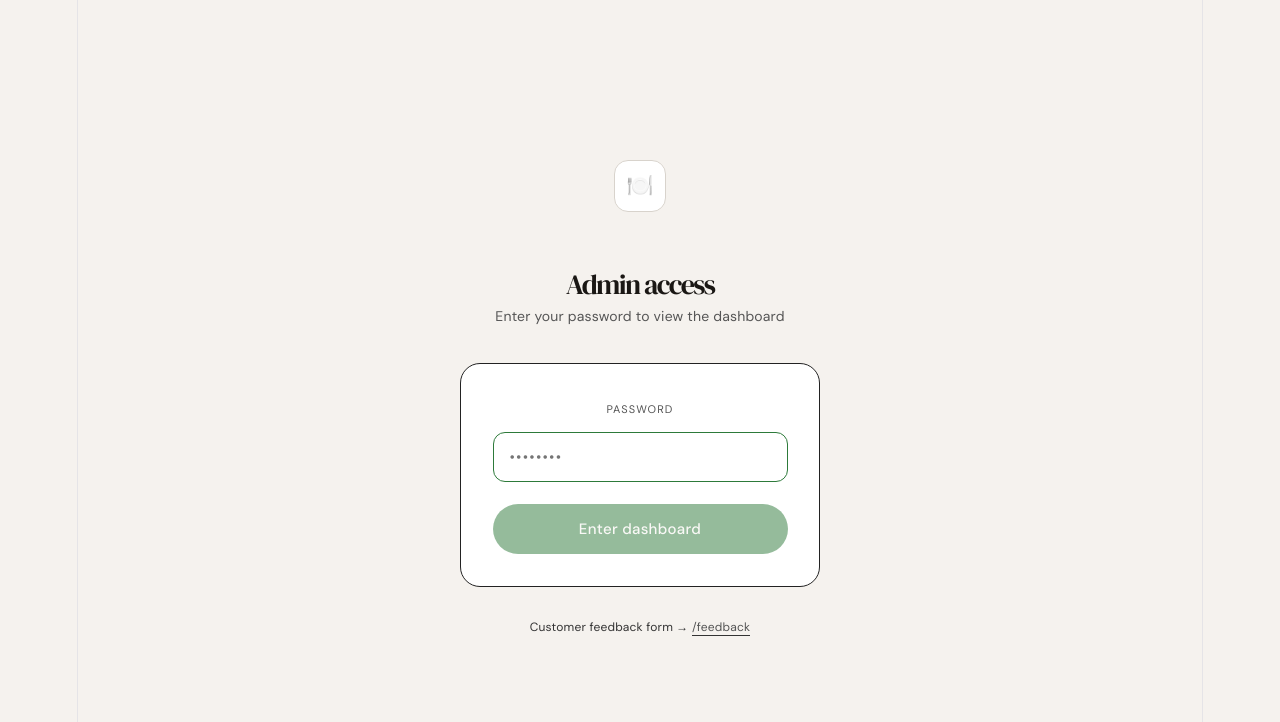
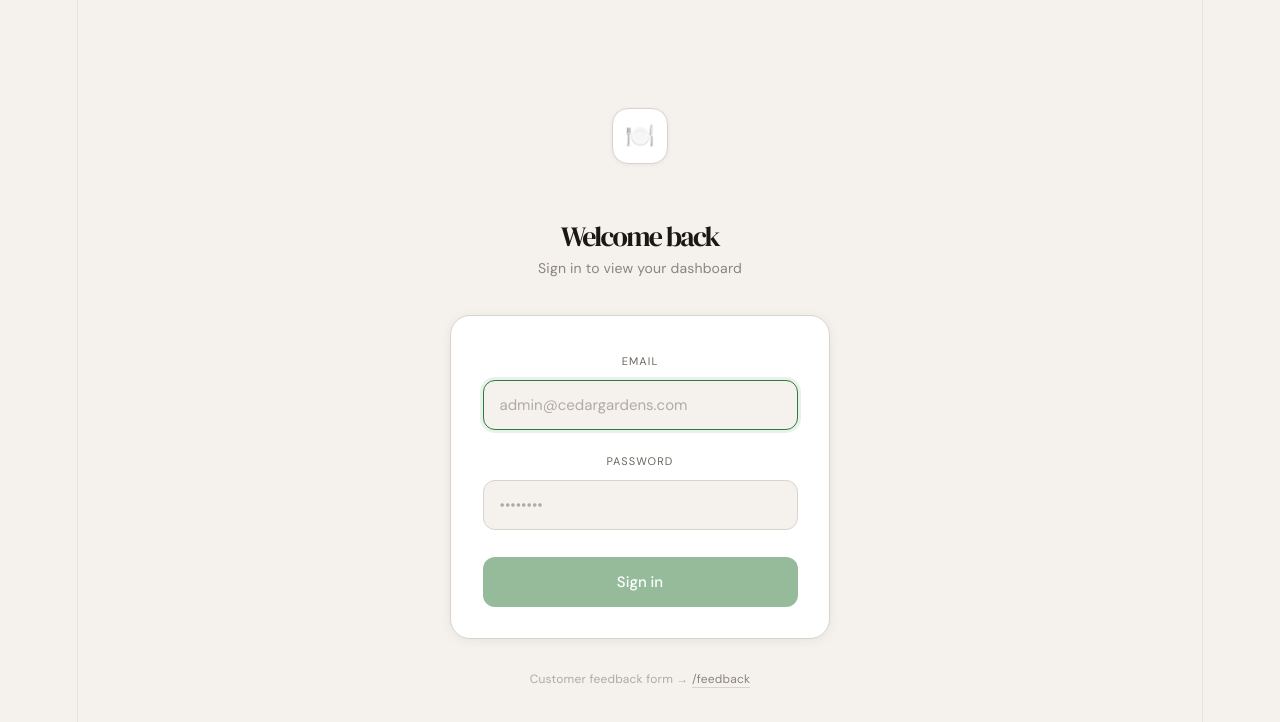
Before and after one commit to sharon-kathambi/lit-it-academy-project, a React (Vite) app in the folder client/: page /admin in a window 1280 px wide. Shown: the top 722 px of the page. Built offline with nearby package versions, Linux system fonts and the light colour scheme; no server answers.

Commit message:
feat:added the env for auth

```diff
--- a/client/src/App.jsx
+++ b/client/src/App.jsx
@@ -25,6 +25,7 @@ export default function App() {
       <Routes>
         <Route path="/feedback" element={<FeedbackForm />} />
         <Route path="/admin"    element={<ProtectedAdmin />} />
+
         <Route path="*"         element={<Navigate to="/feedback" replace />} />
       </Routes>
   );
--- a/client/src/pages/AdminDashboard.jsx
+++ b/client/src/pages/AdminDashboard.jsx
@@ -63,7 +63,7 @@ const CustomTooltip = ({ active, payload, label }) => {
   return null;
 };
 
-export default function AdminDashboard() {
+export default function AdminDashboard({ onLogout }) {
   const [days, setDays]         = useState(30);
   const [stats, setStats]       = useState(null);
   const [reviews, setReviews]   = useState([]);
@@ -175,11 +175,24 @@ export default function AdminDashboard() {
               Cedar Gardens & Restaurant
             </h1>
           </div>
-          <select value={days} onChange={e => setDays(Number(e.target.value))}>
-            <option value={7}>Last 7 days</option>
-            <option value={30}>Last 30 days</option>
-            <option value={90}>Last 90 days</option>
-          </select>
+           <div style={{ display: "flex", flexDirection: "column", alignItems: "flex-end", gap: "8px" }}>
+            <select value={days} onChange={e => setDays(Number(e.target.value))}>
+              <option value={7}>Last 7 days</option>
+              <option value={30}>Last 30 days</option>
+              <option value={90}>Last 90 days</option>
+            </select>
+            <button
+              onClick={() => { sessionStorage.removeItem("admin_authed"); if (onLogout) onLogout(); }}
+              style={{
+                background: "none", border: "0.5px solid #d8d3cc",
+                borderRadius: "99px", color: "#8a8480", fontSize: "12px",
+                padding: "5px 14px", cursor: "pointer",
+                fontFamily: "'DM Sans', sans-serif",
+              }}
+            >
+              Log out
+            </button>
+          </div>
         </div>
 
         {/* Stat cards */}
@@ -335,7 +348,7 @@ export default function AdminDashboard() {
             rel="noreferrer"
             style={{ fontSize: "12px", color: "#444", textDecoration: "none", borderBottom: "0.5px solid #333", paddingBottom: "2px" }}
           >
-            Download QR code
+            Feedback Form
           </a>
         </div>
 
--- a/client/src/pages/Login.jsx
+++ b/client/src/pages/Login.jsx
@@ -1,31 +1,40 @@
 import { useState } from "react";
 
-const ADMIN_TOKEN = import.meta.env.VITE_ADMIN_TOKEN || "changeme";
+const ADMIN_EMAIL = import.meta.env.VITE_ADMIN_EMAIL;
+const ADMIN_TOKEN = import.meta.env.VITE_ADMIN_TOKEN;
 
 export default function Login({ onLogin }) {
+  const [email, setEmail]       = useState("");
   const [password, setPassword] = useState("");
   const [error, setError]       = useState("");
   const [loading, setLoading]   = useState(false);
+  const [shake, setShake]       = useState(false);
+
+  function triggerShake() {
+    setShake(true);
+    setTimeout(() => setShake(false), 400);
+  }
 
   function handleSubmit() {
-    if (!password) return;
+    if (!email || !password) {
+      setError("Please enter both email and password.");
+      triggerShake();
+      return;
+    }
     setLoading(true);
     setError("");
 
     setTimeout(() => {
-      if (password === ADMIN_TOKEN) {
+      if (email.trim() === ADMIN_EMAIL.trim() && password === ADMIN_TOKEN) {
         sessionStorage.setItem("admin_authed", "true");
-        onLogin();
+        if (onLogin) onLogin();
       } else {
-        setError("Incorrect password. Try again.");
+        setError("Incorrect email or password.");
         setPassword("");
+        triggerShake();
       }
       setLoading(false);
     }, 600);
-  }
-
-  function handleKey(e) {
-    if (e.key === "Enter") handleSubmit();
   }
 
   return (
@@ -39,43 +48,56 @@ export default function Login({ onLogin }) {
           to   { opacity: 1; transform: translateY(0); }
         }
         @keyframes shake {
-          0%, 100% { transform: translateX(0); }
-          20%       { transform: translateX(-8px); }
-          40%       { transform: translateX(8px); }
-          60%       { transform: translateX(-5px); }
-          80%       { transform: translateX(5px); }
+          0%,100% { transform: translateX(0); }
+          20%     { transform: translateX(-8px); }
+          40%     { transform: translateX(8px); }
+          60%     { transform: translateX(-5px); }
+          80%     { transform: translateX(5px); }
         }
         .shake { animation: shake 0.4s ease; }
         .login-input {
           width: 100%;
-          background: #ffffff;
+          background: #f5f2ee;
           border: 0.5px solid #d8d3cc;
           border-radius: 12px;
           color: #1a1714;
           font-size: 15px;
           padding: 14px 16px;
           font-family: 'DM Sans', sans-serif;
-          transition: border-color 0.2s;
-          letter-spacing: 0.08em;
+          transition: border-color 0.2s, box-shadow 0.2s;
         }
-        .login-input:focus { outline: none; border-color: #2d7a3a; }
-        .login-input.error-field { border-color: #f09595; }
+        .login-input:focus {
+          outline: none;
+          border-color: #2d7a3a;
+          box-shadow: 0 0 0 3px rgba(45,122,58,0.1);
+        }
+        .login-input.err { border-color: #c0392b; }
+        .login-input::placeholder { color: #b0aaa4; }
         .login-btn {
           width: 100%;
           background: #2d7a3a;
           border: none;
-          border-radius: 99px;
-          color: #f5f2ee;
+          border-radius: 12px;
+          color: #ffffff;
           font-size: 15px;
           font-weight: 500;
           padding: 15px;
           cursor: pointer;
           font-family: 'DM Sans', sans-serif;
-          transition: background 0.2s, opacity 0.2s;
-          letter-spacing: 0.02em;
+          transition: background 0.2s;
+          margin-top: 4px;
         }
-        .login-btn:hover:not(:disabled) { background: #b8e078; }
+        .login-btn:hover:not(:disabled) { background: #245f2e; }
         .login-btn:disabled { opacity: 0.5; cursor: not-allowed; }
+        .lbl {
+          font-size: 11px;
+          color: #6b6560;
+          text-transform: uppercase;
+          letter-spacing: 0.1em;
+          margin-bottom: 6px;
+          display: block;
+          font-family: 'DM Sans', sans-serif;
+        }
       `}</style>
 
       <div style={{
@@ -89,19 +111,14 @@ export default function Login({ onLogin }) {
         fontFamily: "'DM Sans', sans-serif",
       }}>
 
-        {/* Logo mark */}
+        {/* Logo */}
         <div style={{
-          width: "52px",
-          height: "52px",
-          borderRadius: "14px",
-          background: "#ffffff",
-          border: "0.5px solid #d8d3cc",
-          display: "flex",
-          alignItems: "center",
-          justifyContent: "center",
-          fontSize: "22px",
-          marginBottom: "1.5rem",
+          width: "56px", height: "56px", borderRadius: "16px",
+          background: "#ffffff", border: "0.5px solid #d8d3cc",
+          display: "flex", alignItems: "center", justifyContent: "center",
+          fontSize: "24px", marginBottom: "1.5rem",
           animation: "fadeUp 0.3s ease both",
+          boxShadow: "0 1px 4px rgba(0,0,0,0.06)",
         }}>
           🍽️
         </div>
@@ -110,80 +127,79 @@ export default function Login({ onLogin }) {
         <div style={{ textAlign: "center", marginBottom: "2rem", animation: "fadeUp 0.35s ease 0.05s both" }}>
           <h1 style={{
             fontFamily: "'DM Serif Display', Georgia, serif",
-            color: "#1a1714",
-            fontSize: "28px",
-            fontWeight: 400,
-            marginBottom: "8px",
+            color: "#1a1714", fontSize: "28px", fontWeight: 400, marginBottom: "8px",
           }}>
-            Admin access
+            Welcome back
           </h1>
-          <p style={{ color: "#555", fontSize: "14px", lineHeight: 1.6 }}>
-            Enter your password to view the dashboard
+          <p style={{ color: "#8a8480", fontSize: "14px", lineHeight: 1.6 }}>
+            Sign in to view your dashboard
           </p>
         </div>
 
         {/* Card */}
-        <div style={{
-          width: "100%",
-          maxWidth: "360px",
-          background: "#ffffff",
-          border: "0.5px solid #222",
-          borderRadius: "20px",
-          padding: "1.75rem",
+        <div
+          className={shake ? "shake" : ""}
+          style={{
+            width: "100%", maxWidth: "380px",
+            background: "#ffffff", border: "0.5px solid #d8d3cc",
+            borderRadius: "20px", padding: "1.75rem",
             animation: "fadeUp 0.4s ease 0.1s both",
-        }}>
-          <label style={{
-            fontSize: "11px",
-            color: "#555",
-            textTransform: "uppercase",
-            letterSpacing: "0.1em",
-            display: "block",
-            marginBottom: "10px",
-          }}>
-            Password
-          </label>
+            boxShadow: "0 2px 12px rgba(0,0,0,0.06)",
+          }}
+        >
+          {/* Email */}
+          <div style={{ marginBottom: "1rem" }}>
+            <label className="lbl">Email</label>
+            <input
+              type="email"
+              className={`login-input ${error ? "err" : ""}`}
+              value={email}
+              onChange={e => { setEmail(e.target.value); setError(""); }}
+              onKeyDown={e => e.key === "Enter" && handleSubmit()}
+              placeholder="admin@cedargardens.com"
+              autoFocus
+            />
+          </div>
 
+          {/* Password */}
+          <div style={{ marginBottom: "1.25rem" }}>
+            <label className="lbl">Password</label>
             <input
               type="password"
-            className={`login-input ${error ? "error-field shake" : ""}`}
+              className={`login-input ${error ? "err" : ""}`}
               value={password}
               onChange={e => { setPassword(e.target.value); setError(""); }}
-            onKeyDown={handleKey}
+              onKeyDown={e => e.key === "Enter" && handleSubmit()}
               placeholder="••••••••"
-            autoFocus
             />
+          </div>
 
+          {/* Error */}
           {error && (
-            <p style={{
-              color: "#f09595",
-              fontSize: "12px",
-              marginTop: "8px",
-              display: "flex",
-              alignItems: "center",
-              gap: "6px",
+            <div style={{
+              background: "rgba(192,57,43,0.07)",
+              border: "0.5px solid rgba(192,57,43,0.2)",
+              borderRadius: "10px", padding: "10px 14px",
+              marginBottom: "1rem", display: "flex",
+              alignItems: "center", gap: "8px",
             }}>
-              <span style={{ fontSize: "14px" }}>⚠</span> {error}
-            </p>
+              <span>⚠️</span>
+              <p style={{ color: "#c0392b", fontSize: "13px" }}>{error}</p>
+            </div>
           )}
 
           <button
             className="login-btn"
             onClick={handleSubmit}
-            disabled={loading || !password}
-            style={{ marginTop: "1.25rem" }}
+            disabled={loading || !email || !password}
           >
-            {loading ? "Checking..." : "Enter dashboard"}
+            {loading ? "Signing in..." : "Sign in"}
           </button>
         </div>
 
-        <p style={{
-          color: "#333",
-          fontSize: "12px",
-          marginTop: "1.5rem",
-          animation: "fadeUp 0.4s ease 0.15s both",
-        }}>
+        <p style={{ color: "#b0aaa4", fontSize: "12px", marginTop: "1.5rem", animation: "fadeUp 0.4s ease 0.15s both" }}>
           Customer feedback form →{" "}
-          <a href="/feedback" style={{ color: "#555", textDecoration: "none", borderBottom: "0.5px solid #333" }}>
+          <a href="/feedback" style={{ color: "#8a8480", textDecoration: "none", borderBottom: "0.5px solid #d8d3cc" }}>
             /feedback
           </a>
         </p>
```
Lines whose indentation alone changed are shown as unchanged.
